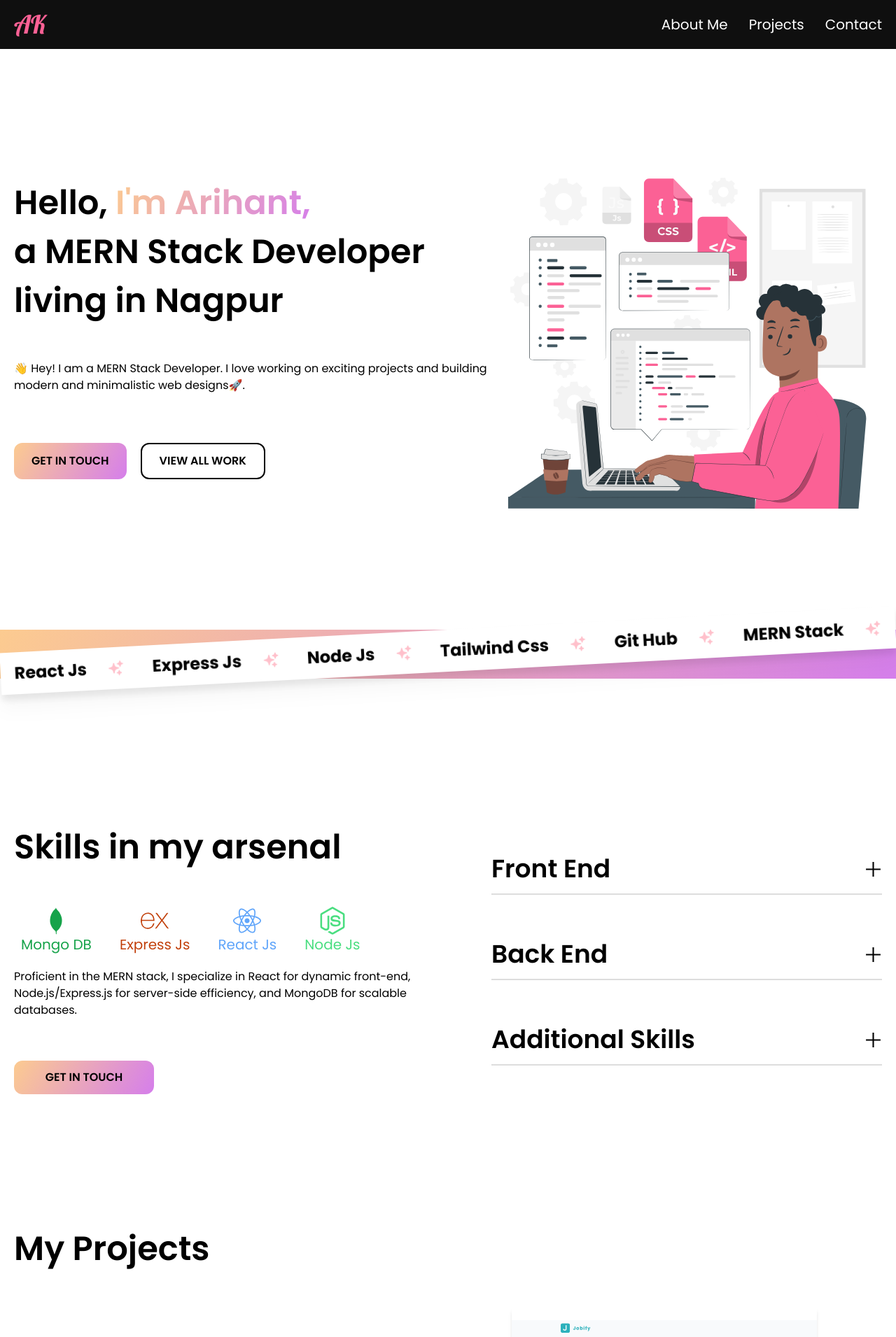
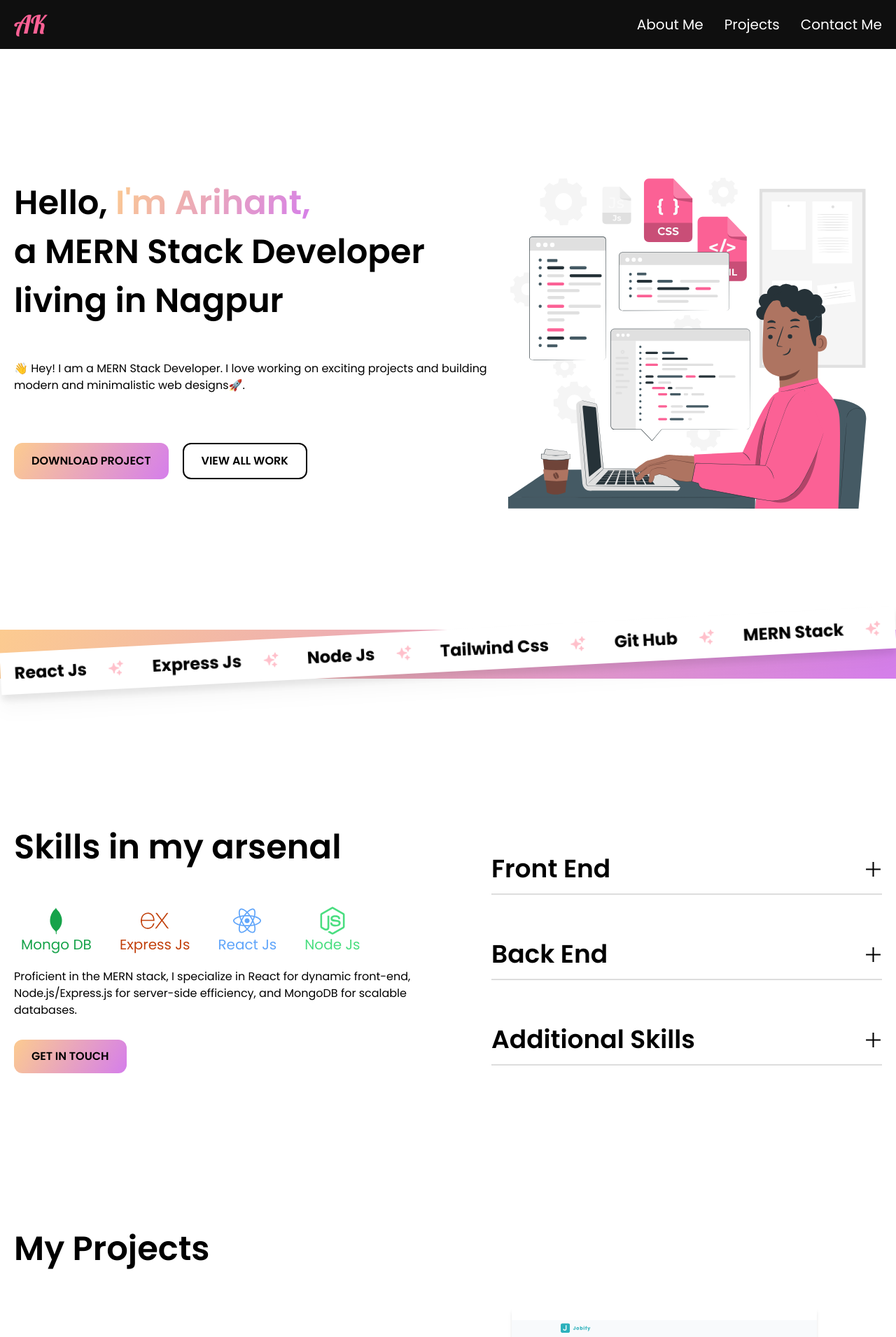
Before and after one commit to arihantXD/Portfolio-V02, a React (Vite) app: page / in a window 1280 px wide. Shown: the top 1911 px of the page at 70% size. Built offline with nearby package versions, Linux system fonts and the light colour scheme.

Commit message:
Resume upload

```diff
--- a/package.json
+++ b/package.json
@@ -14,8 +14,7 @@
     "react": "^18.2.0",
     "react-dom": "^18.2.0",
     "react-hot-toast": "^2.4.1",
-    "react-icons": "^5.0.1",
-    "react-router-dom": "^6.22.1"
+    "react-icons": "^5.0.1"
   },
   "devDependencies": {
     "@types/react": "^18.2.55",
--- a/src/App.jsx
+++ b/src/App.jsx
@@ -9,7 +9,6 @@ import { FaFacebookF } from "react-icons/fa6";
 import { FaLinkedinIn } from "react-icons/fa";
 import { FaInstagram } from "react-icons/fa6";
 import { useRef, useState } from "react";
-import { Form } from "react-router-dom";
 
 import "./App.css";
 import emailjs from "@emailjs/browser";
@@ -50,8 +49,8 @@ function App() {
       );
     toast.promise(result, {
       loading: "Sending the message.",
-      success: "Arihant got it ✅",
-      error: "Error when fetching",
+      success: "Arihant got it ✅.",
+      error: "Message not sent.",
     });
   };
 
@@ -72,14 +71,23 @@ function App() {
       <div className="flex text-[white] justify-between items-center bg-[#0F0F0F]  px-[20px] py-[10px] h-[70px]">
         <span className="logo text-3xl md:text-4xl text-[#FB6195]">AK</span>
         <div className="flex text-sm md:text-xl gap-[30px]">
-          <span>About Me</span>
-          <span>Projects</span>
-          <span>Contact</span>
+          <span>
+            <a href="#about-me">About Me</a>
+          </span>
+          <span>
+            <a href="#projects">Projects</a>
+          </span>
+          <span>
+            <a href="#contact-me">Contact Me</a>
+          </span>
         </div>
       </div>
 
       {/* main content style !!!edit */}
-      <div className="flex items-center min-h-[650px] md:min-h-[800px] px-[20px] ">
+      <div
+        id="about-me"
+        className="flex items-center min-h-[650px] md:min-h-[800px] px-[20px] "
+      >
         <div className="w-[100%] [&>h1]:text-2xl lg:[&>h1]:text-5xl [&>h1]:leading-relaxed lg:[&>h1]:leading-[70px] [&>h1]:font-semibold">
           <h1>
             Hello, <span className="color">I'm Arihant,</span>
@@ -91,9 +99,11 @@ function App() {
             projects and building modern and minimalistic web designs🚀.
           </p>
           <div className="mt-[70px] [&>button]:uppercase [&>button]:font-semibold [&>button]:py-[12px] [&>button]:px-[25px] [&>button]:rounded-xl flex flex-col sm:flex-row gap-[20px]">
-            <button className="bgColor">Get in touch </button>
+            <button className="bgColor">
+              <a href="/resume.docx">Download Project</a>
+            </button>
             <button className="border-black border-[2px] ">
-              view all work
+              <a href="#projects">view all work</a>
             </button>
           </div>
         </div>
@@ -171,9 +181,11 @@ function App() {
             front-end, Node.js/Express.js for server-side efficiency, and
             MongoDB for scalable databases.
           </p>
-          <button className="mt-[60px] min-w-[200px] bgColor uppercase font-semibold py-[12px] px-[25px] rounded-xl">
-            Get in touch
+          <div className="my-[30px] [&>button]:uppercase [&>button]:font-semibold [&>button]:py-[12px] [&>button]:px-[25px] [&>button]:rounded-xl flex flex-col sm:flex-row gap-[20px]">
+            <button className="bgColor">
+              <a href="#contact-me">Get in touch</a>
             </button>
+          </div>
         </div>
         <div className=" min-w-[45%] flex flex-col justify-center [&>div]:mb-[10px]">
           <div className="">
@@ -203,7 +215,7 @@ function App() {
               </span>
             </div>
           </div>
-          <div className="mt-[30px] lg:mt-[40px]">
+          <div className="mt-[20px] lg:mt-[40px]">
             <div className="border-b-[2px] border-[#ddd] flex items-center justify-between w-[100%] [&>h1]:text-2xl lg:[&>h1]:text-4xl lg:[&>h1]:leading-[70px] [&>h1]:font-semibold">
               <h1 className="">Back End</h1>
               <GrAdd
@@ -259,6 +271,7 @@ function App() {
 
       {/* projects section !!!edit  */}
       <div
+        id="projects"
         className={`${
           !front && !back
             ? "px-[20px] mt-[140px] md:mt-[30px]"
@@ -468,7 +481,10 @@ function App() {
             <span className="text-lg md:text-3xl leading-relaxed lg:leading-[70px] font-light text-center">
               SEND ME A MESSAGE
             </span>
-            <div className="min-w-[100%] mt-[5px] border-b-[2px] border-[pink] "></div>
+            <div
+              className="min-w-[100%] mt-[5px] border-b-[2px] border-[pink] "
+              id="contact-me"
+            ></div>
             <form ref={form} onSubmit={sendMessage}>
               <input
                 className="border-b-[2px] border-[#ddd] mt-[25px] w-[97%] max-w-[600px] px-[2px] text-[#676767] outline-none"
@@ -513,22 +529,31 @@ function App() {
               friendly chat. Thanks for stopping by!
             </p>
             <div className="flex gap-[20px] mt-[10px]">
+              <a target="blank" href="https://www.facebook.com/01arihant/">
                 <FaFacebookF
                   size={35}
                   className="rounded-full border-[2px] border-[pink] p-[10px]"
                 />
+              </a>
+
+              <a
+                target="blank"
+                href="https://www.linkedin.com/in/arihant-kamde-2976451b5/"
+              >
                 <FaLinkedinIn
                   size={35}
                   className="rounded-full border-[2px] border-[pink] p-[10px]"
                 />
+              </a>
+              <a target="blank" href="https://www.instagram.com/arihant0.1/">
                 <FaInstagram
                   size={35}
                   className="rounded-full border-[2px] border-[pink] p-[10px]"
                 />
+              </a>
             </div>
           </div>
         </div>
-        <div></div>
       </div>
     </div>
   );
--- a/src/index.css
+++ b/src/index.css
@@ -1,3 +1,6 @@
 @tailwind base;
+html {
+  scroll-behavior: smooth;
+}
 @tailwind components;
 @tailwind utilities;
```
Also changed, not shown: 2 other files (tests, documents, lock files or other folders). Lines whose indentation alone changed are shown as unchanged.
